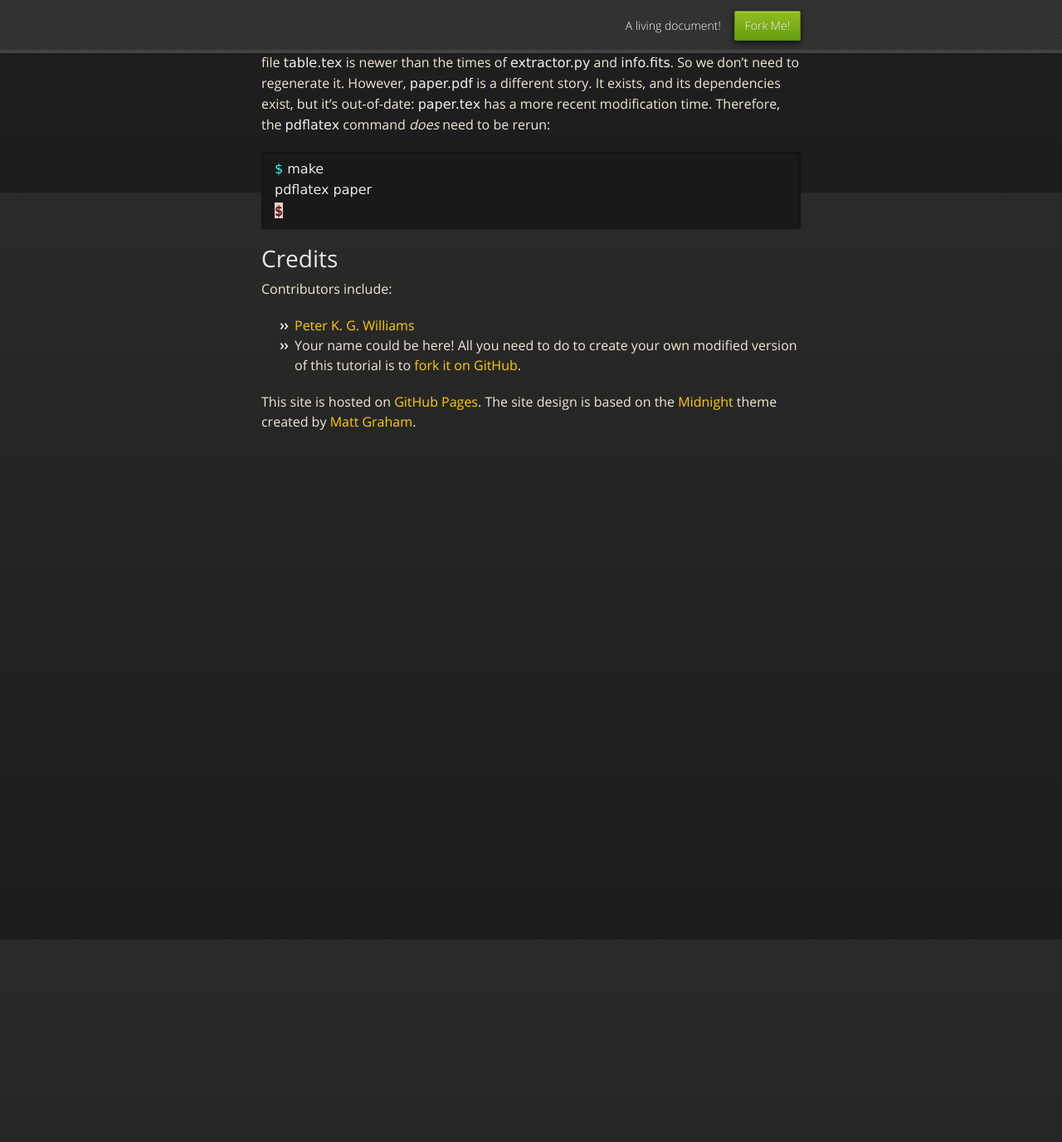
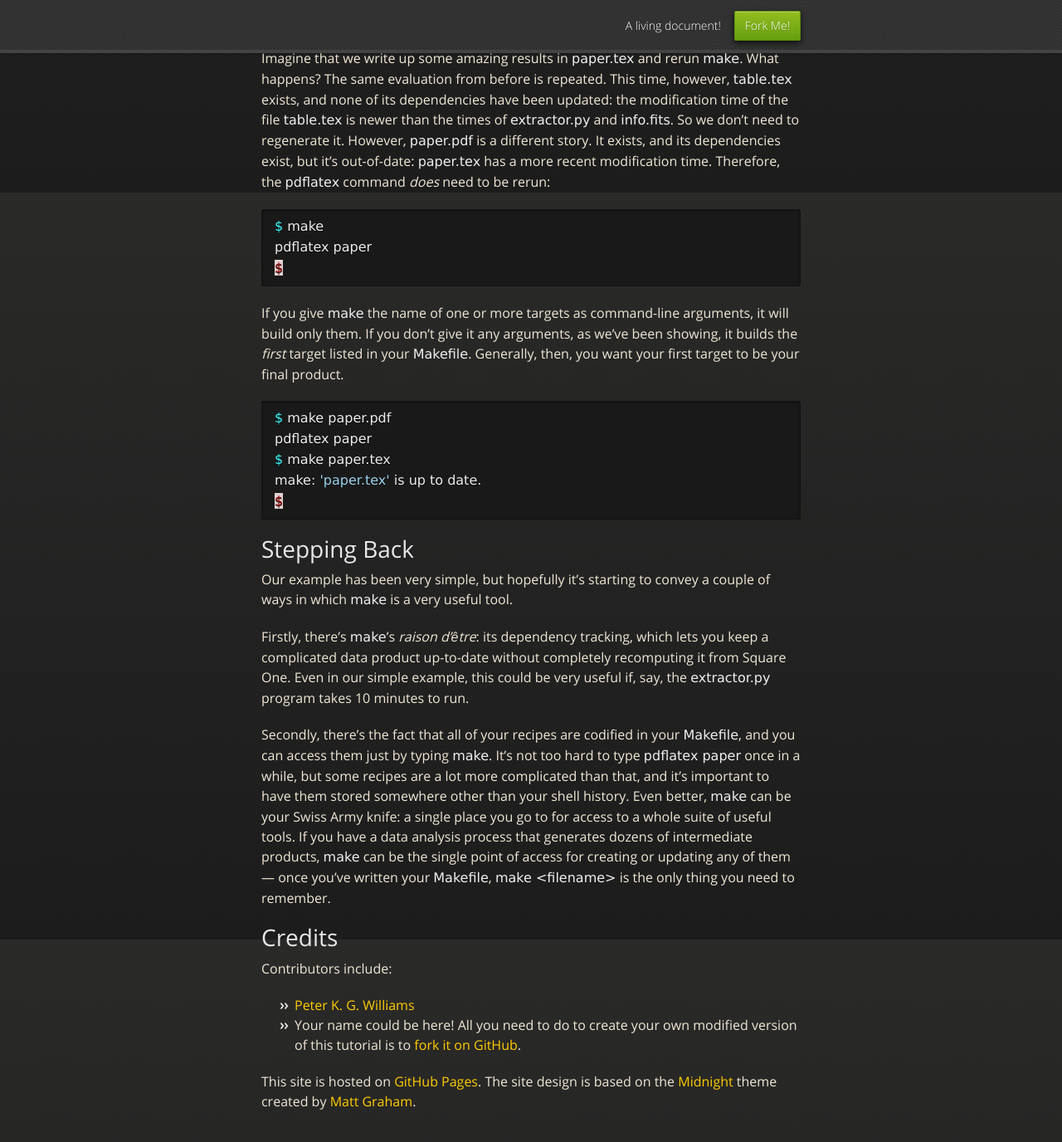
Before and after one commit to pkgw/make_for_scientists, a Jekyll site: the page built from index.md, in a window 1280 px wide and 1400 px high, scrolled down 2468 px. Shown: the top 1376 px of the window at 83% size. Built offline with Jekyll 4.4.1, drawn with Linux system fonts in a browser that asks for light colours; nearby versions of some CDN libraries; Markdown is read by kramdown in place of the engine named in the settings; before the commit the page ends 3098 px from its top, so only the background shows below that; some of the changed text lies outside the part shown.

Commit message:
Start the next section

```diff
--- a/index.md
+++ b/index.md
@@ -20,19 +20,25 @@ going on. If you're not a scientist, there's nothing scary in here; the
 examples will just be tilted in a direction that might be less directly useful
 to you.
 
+> **Note**: this tutorial is a work in progress. It's not yet complete or
+> polished.
+
 
 What is “Make”?
 ===============
 
 `make` is a venerable Unix command-line tool. It makes things.
 
-You give `make` a set of *recipes*: “To make *A*, do *X*, then *Y*, then *Z*.”
-Make can execute those recipes for you. The things that `make` makes, such as
-our metasyntactic *A*, are called *targets*.
+Before running `make` you specify a set of *recipes*: “To make *A*, do *X*,
+then *Y*, then *Z*.” All `make` does is execute certain of those recipes for
+you. The things that `make` makes, such as our metasyntactic *A*, are called
+*targets*.
 
 You also tell `make` about *dependencies* between targets: “*A* is derived
 from *B*. If *B* changes, *A* needs to be remade.” `make` can keep track of
 “freshness,” so that it knows which targets need to be remade and which don't.
+When you ask `make` to make a target, it looks at all of the dependencies to
+make sure that it's fully up-to-date.
 
 On an abstract level, that's really all there is to it.
 
@@ -134,6 +140,41 @@ pdflatex paper
 $
 {% endhighlight %}
 
+If you give `make` the name of one or more targets as command-line arguments,
+it will build only them. If you don't give it any arguments, as we've been
+showing, it builds the *first* target listed in your `Makefile`. Generally,
+then, you want your first target to be your final product.
+
+{% highlight bash %}
+$ make paper.pdf
+pdflatex paper
+$ make paper.tex
+make: 'paper.tex' is up to date.
+$
+{% endhighlight %}
+
+Stepping Back
+=============
+
+Our example has been very simple, but hopefully it's starting to convey a
+couple of ways in which `make` is a very useful tool.
+
+Firstly, there's `make`'s *raison d’être*: its dependency tracking, which lets
+you keep a complicated data product up-to-date without completely recomputing
+it from Square One. Even in our simple example, this could be very useful if,
+say, the `extractor.py` program takes 10 minutes to run.
+
+Secondly, there's the fact that all of your recipes are codified in your
+`Makefile`, and you can access them just by typing `make`. It's not too hard
+to type `pdflatex paper` once in a while, but some recipes are a lot more
+complicated than that, and it's important to have them stored somewhere other
+than your shell history. Even better, `make` can be your Swiss Army knife: a
+single place you go to for access to a whole suite of useful tools. If you
+have a data analysis process that generates dozens of intermediate products,
+`make` can be the single point of access for creating or updating any of them
+--- once you've written your `Makefile`, `make <filename>` is the only thing
+you need to remember.
+
 
 <h1 id="credits">Credits</h1>
 
```
